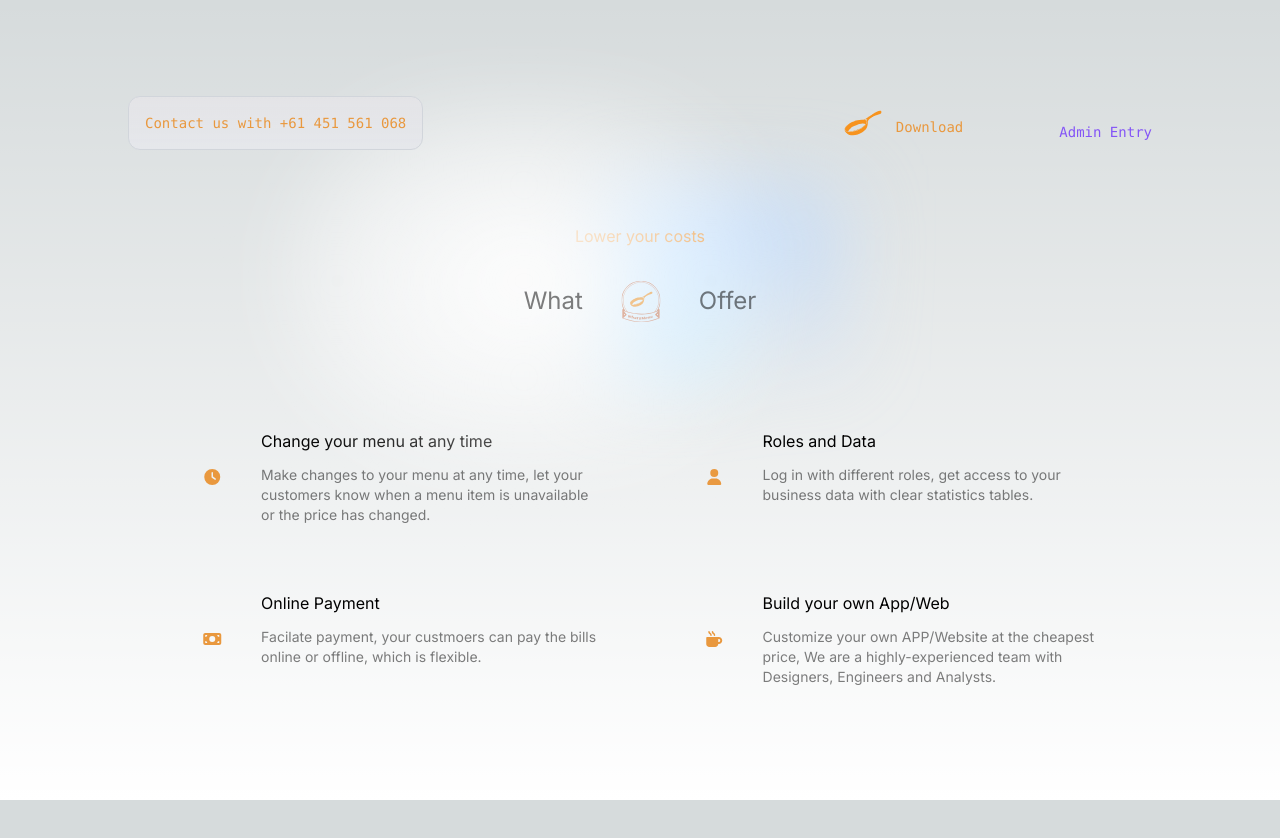
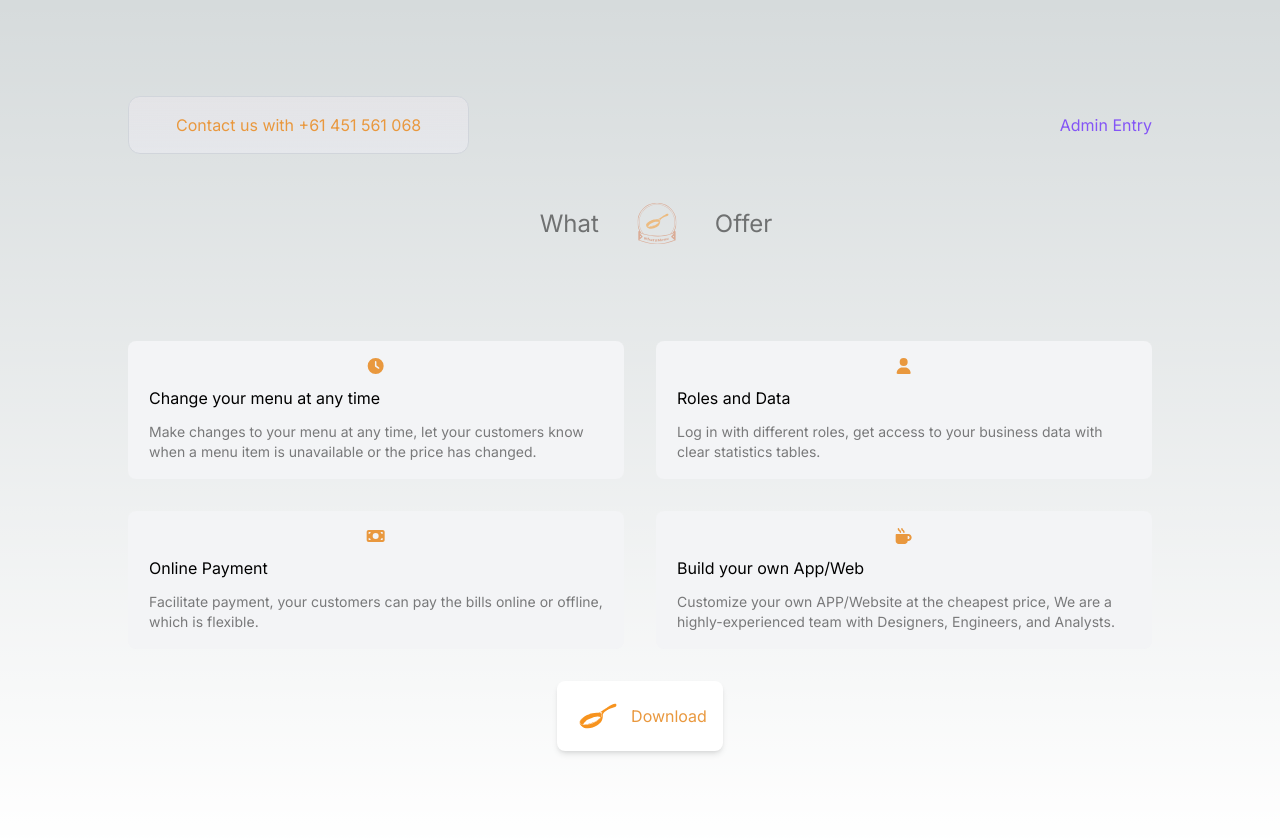
Before and after one commit to saJeremyQin/whatsmenu-web, a Next.js app: page / in a window 1280 px wide. Shown: the top 838 px of the page. Before the commit the page ends 800 px from the top, so only its background shows below. Built offline with nearby package versions, Linux system fonts and the light colour scheme.

Commit message:
page layout is ok

```diff
--- a/app/page.tsx
+++ b/app/page.tsx
@@ -1,60 +1,35 @@
 import Image from 'next/image';
 import { FontAwesomeIcon } from '@fortawesome/react-fontawesome';
-import { faUser,faQrcode, faMugHot, faClock, faMoneyBill } from '@fortawesome/free-solid-svg-icons';
-
+import { faUser, faQrcode, faMugHot, faClock, faMoneyBill } from '@fortawesome/free-solid-svg-icons';
 
 export default function Home() {
   return (
-    <main className="flex min-h-screen flex-col items-center justify-between p-24">
-      <div className="z-10 w-full max-w-5xl items-center justify-between font-mono text-sm lg:flex left-4">
-        <p className="fixed left-0 top-0 text-primary flex w-full justify-center border-b border-gray-300 bg-gradient-to-b from-zinc-200 pb-6 pt-8 backdrop-blur-2xl dark:border-neutral-800 dark:bg-zinc-800/30 dark:from-inherit lg:static lg:w-auto  lg:rounded-xl lg:border lg:bg-gray-200 lg:p-4 lg:dark:bg-zinc-800/30" >
+    <main className="flex flex-col justify-center items-center min-h-screen p-4 lg:p-24 lg:flex-row lg:items-start lg:flex-wrap lg:flex-grow">
+      {/* 模块1 */}
+      <div className="w-full max-w-5xl lg:w-full flex justify-between mb-8">
+        <p className="hidden lg:flex text-primary justify-center border-b border-gray-300 bg-gradient-to-b from-zinc-200 pb-6 pt-8 backdrop-blur-2xl dark:border-neutral-800 dark:bg-zinc-800/30 lg:w-1/3 lg:rounded-xl lg:border lg:bg-gray-200 lg:p-4 lg:dark:bg-zinc-800/30">
           Contact us with +61 451 561 068
         </p>
-        <div className="bottom-0 left-0 flex h-48 w-full items-end justify-center bg-gradient-to-t from-white via-white dark:from-black dark:via-black lg:static lg:h-auto lg:w-auto lg:bg-none">
-          <a
-            className="pointer-events-none flex place-items-center gap-2 p-8 lg:pointer-events-auto lg:p-0"
-            href="/whatsMenu.apk"
-            target="_blank"
-            rel="noopener noreferrer"
-          >
-            {/* By{' '} */}
-            <Image
-              src="/WhatsMenu-icon.svg"
-              alt="WhatsMenu Icon"
-              className="dark:invert"
-              width={50}
-              height={50}
-              priority
-            />
-            <p className='pt-2 text-primary'>Download</p>
-          </a>
+
+        <div className="w-full max-w-5xl lg:w-1/3 lg:ml-auto">
+          <div className="flex justify-end items-center" style={{ height:'100%' }}>
             <a
               href="https://admin.emenu.au"
-            className="ml-24 text-primary relative top-0 lg:static"
-            target="_blank"
-            rel="noopener noreferrer"
-            style={{ color:"#8455f6" }}
+              className="text-primary"
+              style={{ color: "#8455f6", height:'100%', lineHeight:'100%',display: 'flex', alignItems: 'center' }}
             >
               Admin Entry
             </a>
           </div>
         </div>
+      </div>
 
-      <div className="relative flex place-items-center before:absolute before:h-[300px] before:w-[480px] before:-translate-x-1/2 before:rounded-full before:bg-gradient-radial before:from-white before:to-transparent before:blur-2xl before:content-[''] after:absolute after:-z-20 after:h-[180px] after:w-[240px] after:translate-x-1/3 after:bg-gradient-conic after:from-sky-200 after:via-blue-200 after:blur-2xl after:content-[''] before:dark:bg-gradient-to-br before:dark:from-transparent before:dark:to-blue-700 before:dark:opacity-10 after:dark:from-sky-900 after:dark:via-[#0141ff] after:dark:opacity-40 before:lg:h-[360px]">
-        {/* <Image
-          className="relative dark:drop-shadow-[0_0_0.3rem_#ffffff70] dark:invert"
-          src="/WhatsMenu.svg"
-          alt="WhatsMenu Logo"
-          width={180}
-          height={37}
-          priority
-        /> */}
-        <div className='flex flex-col items-center'>
-          <h4 className='text-primary opactiy-10 pb-4'>Lower your costs</h4>
+      {/* 模块2 */}
+      <div className="w-full max-w-5xl lg:w-1/3 lg:ml-8 mb-20 lg:mb-20 lg:justify-center" >
+        <div className="text-center flex justify-center">
           <div className='text-2xl opacity-50 flex items-center'>
             <span className="mr-2">What</span>
             <Image
-              className="relative dark:drop-shadow-[0_0_0.3rem_#ffffff70] dark:invert"
               src="/WhatsMenu.svg"
               alt="WhatsMenu Logo"
               width={100}
@@ -65,98 +40,93 @@ export default function Home() {
           </div>
         </div>
       </div>
-      {/* description divs */}
-      <div className='mb-32 grid gap-4 lg:mb-0 lg:grid-cols-2 lg:gap-8'>
+
+
+      {/* 模块3 */}
+      <div className="w-full max-w-5xl lg:w-full mb-8">
+        <div className="grid gap-8 grid-cols-1 lg:grid-cols-2">
           {/* change menu any time */}
-        <div
-            className="inline-flex group rounded-lg border border-transparent px-5 py-4 transition-colors hover:border-gray-300 hover:bg-gray-100 hover:dark:border-neutral-700 hover:dark:bg-neutral-800/30"
-        >
-          <div className="w-1/5 flex items-center justify-center hidden md:flex group">
+          <div className="rounded-lg border border-transparent px-5 py-4 bg-gray-100 dark:bg-neutral-800/30">
+            <div className="flex items-center justify-center">
               <FontAwesomeIcon
                 icon={faClock}
                 className="w-1/3 primary-icon transition-transform group-hover:scale-110"
               />
             </div>
-          <div className='flex flex-col ml-6 w-full md:w-auto md:ml-3'>
-            <h4 className='mb-3'>
-              Change your menu at any time{' '}
-            </h4>
-            <p className={`m-0 max-w-[45ch] text-sm opacity-50`} >
+            <div className='flex flex-col mt-3'>
+              <h4 className='mb-3'>Change your menu at any time</h4>
+              <p className={`m-0 text-sm opacity-50`}>
                 Make changes to your menu at any time, let your customers know when a menu item is unavailable or the price has changed.
               </p>
             </div>
           </div>
           {/* Roles and data */}
-        <div
-            className="inline-flex group rounded-lg border border-transparent px-5 py-4 transition-colors hover:border-gray-300 hover:bg-gray-100 hover:dark:border-neutral-700 hover:dark:bg-neutral-800/30"
-        >
-          <div className="w-1/5 flex items-center justify-center hidden md:flex group">
+          <div className="rounded-lg border border-transparent px-5 py-4 bg-gray-100 dark:bg-neutral-800/30">
+            <div className="flex items-center justify-center">
               <FontAwesomeIcon
                 icon={faUser}
                 className="w-1/3 primary-icon transition-transform group-hover:scale-110"
               />
             </div>
-          <div className='flex flex-col ml-6 w-full md:w-auto md:ml-3'>
-            <h4 className='mb-3'>
-              Roles and Data{' '}
-            </h4>
-            <p className={`m-0 max-w-[45ch] text-sm opacity-50`} >
+            <div className='flex flex-col mt-3'>
+              <h4 className='mb-3'>Roles and Data</h4>
+              <p className={`m-0 text-sm opacity-50`}>
                 Log in with different roles, get access to your business data with clear statistics tables.
               </p>
             </div>
           </div>
           {/* Online payment */}
-        <div
-            className="inline-flex group rounded-lg border border-transparent px-5 py-4 transition-colors hover:border-gray-300 hover:bg-gray-100 hover:dark:border-neutral-700 hover:dark:bg-neutral-800/30"
-        >
-          <div className="w-1/5 flex items-center justify-center hidden md:flex group">
+          <div className="rounded-lg border border-transparent px-5 py-4 bg-gray-100 dark:bg-neutral-800/30">
+            <div className="flex items-center justify-center">
               <FontAwesomeIcon
                 icon={faMoneyBill}
                 className="w-1/3 primary-icon transition-transform group-hover:scale-110"
               />
             </div>
-          <div className='flex flex-col ml-6 w-full md:w-auto md:ml-3'>
-            {/* <h4 className={`mb-3 text-xl font-semibold`}> */}
-            <h4 className='mb-3'>
-              Online Payment{' '}
-            </h4>
-            <p className={`m-0 max-w-[45ch] text-sm opacity-50`} >
-              Facilate payment, your custmoers can pay the bills online or offline, which is flexible.
+            <div className='flex flex-col mt-3'>
+              <h4 className='mb-3'>Online Payment</h4>
+              <p className={`m-0 text-sm opacity-50`}>
+                Facilitate payment, your customers can pay the bills online or offline, which is flexible.
               </p>
             </div>
           </div>
           {/* Customize your APP/Web */}
-        <div
-            className="inline-flex group rounded-lg border border-transparent px-5 py-4 transition-colors hover:border-gray-300 hover:bg-gray-100 hover:dark:border-neutral-700 hover:dark:bg-neutral-800/30"
-        >
-          <div className="w-1/5 flex items-center justify-center hidden md:flex group">
+          <div className="rounded-lg border border-transparent px-5 py-4 bg-gray-100 dark:bg-neutral-800/30">
+            <div className="flex items-center justify-center">
               <FontAwesomeIcon
                 icon={faMugHot}
                 className="w-1/3 primary-icon transition-transform group-hover:scale-110"
               />
             </div>
-          <div className='flex flex-col ml-6 w-full md:w-auto md:ml-3'>
-            <h4 className='mb-3'>
-              Build your own App/Web{' '}
-            </h4>
-            <p className={`m-0 max-w-[45ch] text-sm opacity-50`} >
-              Customize your own APP/Website at the cheapest price, We are a highly-experienced team with Designers, Engineers and Analysts.
+            <div className='flex flex-col mt-3'>
+              <h4 className='mb-3'>Build your own App/Web</h4>
+              <p className={`m-0 text-sm opacity-50`}>
+                Customize your own APP/Website at the cheapest price, We are a highly-experienced team with Designers, Engineers, and Analysts.
               </p>
             </div>
           </div>
-        {/* <a
-          href="https://vercel.com/new?utm_source=create-next-app&utm_medium=appdir-template&utm_campaign=create-next-app"
-          className="group rounded-lg border border-transparent px-5 py-4 transition-colors hover:border-gray-300 hover:bg-gray-100 hover:dark:border-neutral-700 hover:dark:bg-neutral-800/30"
+        </div>
+      </div>
+
+      {/* 模块4 */}
+      <div className="w-full max-w-5xl lg:w-full">
+        <div className="flex justify-center">
+          <a
+            className="flex items-center gap-2 p-4 bg-white rounded-lg shadow-md"
+            href="/whatsMenu.apk"
             target="_blank"
             rel="noopener noreferrer"
           >
-          <h2 className={`mb-3 text-2xl font-semibold`}>
-            Deploy{' '}
-          </h2>
-          <p className={`m-0 max-w-[40ch] text-sm opacity-50`}>
-            Instantly deploy your Next.js site to a shareable URL with Vercel.
-          </p>
-        </a> */}
+            <Image
+              src="/WhatsMenu-icon.svg"
+              alt="WhatsMenu Icon"
+              width={50}
+              height={50}
+              priority
+            />
+            <p className='text-primary'>Download</p>
+          </a>
+        </div>
       </div>
     </main>
   )
```
Lines whose indentation alone changed are shown as unchanged.
